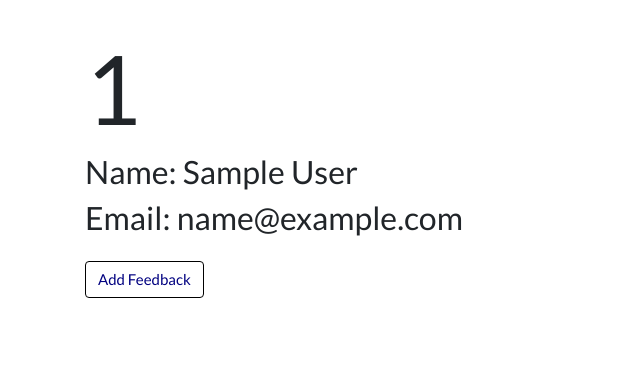
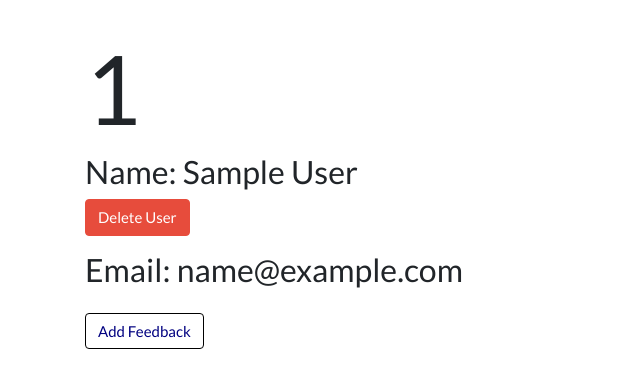
Before and after one commit to a-packer/flask_feedback, a Flask app: template templates/user_page.html in a window 1280 px wide. Shown: the part 71-459 px from the top of the page, without its empty margins (0-640 px from the left). Run offline with Flask 2, Linux system fonts and the light colour scheme; the template is opened without the code that fills it: values that come from a table or form of the project are taken from there, others are empty; the visitor is signed in with stand-in values (Sample User, id 1); data comes from the database, SQL or seed files in the repository; some libraries are stand-ins or nearby versions.

Commit message:
Functionality to Delete User and adjusting flash message classes

```diff
--- a/app.py
+++ b/app.py
@@ -23,6 +23,11 @@ def root():
 
 @app.route('/feedback')
 def all_feedback():
+
+    if "username" not in session:
+        flash("You need to login!", "danger")
+        return redirect('/login')
+
     all_feedback = Feedback.query.all()
     form = DeleteForm()
     return render_template('all_feedback.html', all_feedback=all_feedback, form=form)
@@ -66,7 +71,7 @@ def login_user():
 
         user = User.authenticate(username, password)
         if user:
-            flash(f"Welcome Back, {user.username}!", "primary")
+            flash(f"Welcome Back, {user.username}!", "sucess")
             session['username'] = user.username
             return redirect(f'/users/{username}')
         else:
@@ -74,6 +79,24 @@ def login_user():
 
     return render_template('login.html', form=form)
 
+@app.route('/users/<username>/delete', methods=['POST'])
+def delete_user(username):
+    """Delete User."""
+
+    user = User.query.get_or_404(username)
+    if "username" not in session or username != session['username']:
+        flash('Not Authorized', "danger")
+        return redirect(f'users/{current_user}')
+
+    form = DeleteForm()
+
+    if form.validate_on_submit():
+        db.session.delete(user)
+        db.session.commit()
+
+    session.pop('username')
+    flash('Your User Is Deleted along with all Feedback. Thanks for playing!', "info")
+    return redirect("/feedback")
 
 @app.route('/users/<username>', methods=['GET'])
 def open_user_page(username):
@@ -98,8 +121,6 @@ def logout_user():
     flash("Goodbye. Come back again soon!", "danger")
     return redirect('/')
 
-# POST /users/<username>/delete
-# Remove the user from the database and make sure to also delete all of their feedback. Clear any user information in the session and redirect to /. Make sure that only the user who is logged in can successfully delete their account
 
 
 @app.route('/feedback/<int:feedback_id>/update', methods=["GET", "POST"])
@@ -133,8 +154,12 @@ def delete_feedback(feedback_id):
     """Delete feedback."""
 
     feedback = Feedback.query.get_or_404(feedback_id)
-    if "username" not in session or feedback.username != session['username']:
-        flash('Not Authorized', "danger")
+    if "username" not in session:
+        flash('Not Authorized. Need to Login', "danger")
+        return redirect('/login')
+
+    if feedback.username != session['username']:
+        flash("Not Authorized To Delete Another User's Feedback", "danger")
         current_user = session['username']
         return redirect(f'users/{current_user}')
 
--- a/templates/user_page.html
+++ b/templates/user_page.html
@@ -4,6 +4,14 @@
 
 <h1 class="display-1">{{user.username}}</h1>
 <h3>Name: {{user.first_name}} {{user.last_name}}</h3>
+<form>
+    {{form.hidden_tag()}}
+    <button class="btn btn-danger"
+            formmethod="POST"
+            formaction="/users/{{user.username}}/delete">
+        Delete User
+    </button>
+</form>
 <h3>Email: {{user.email}}</h3>
 <a class="btn my-3" style="color: navy; border: 1px solid black; border-radius: 0.8;" href="/users/{{user.username}}/feedback/new">Add Feedback</a>
 
```
